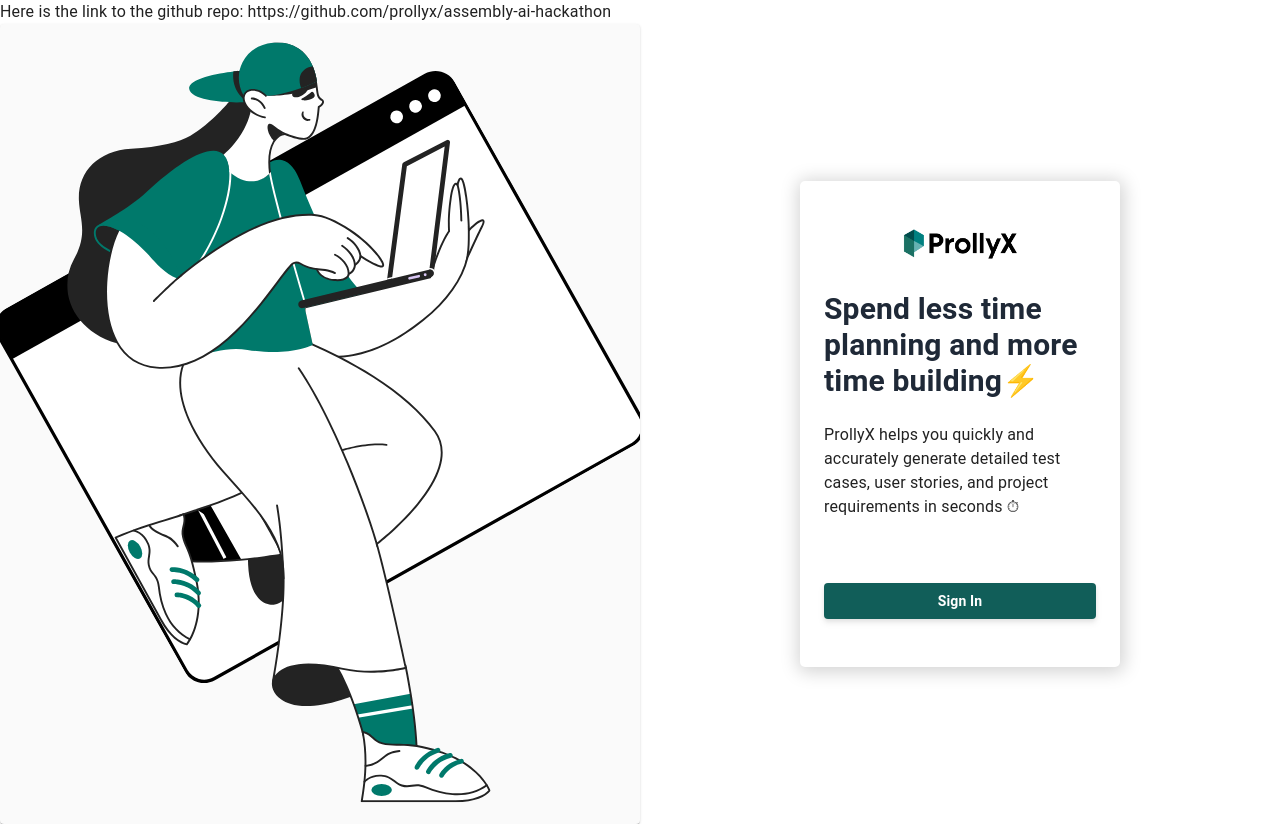
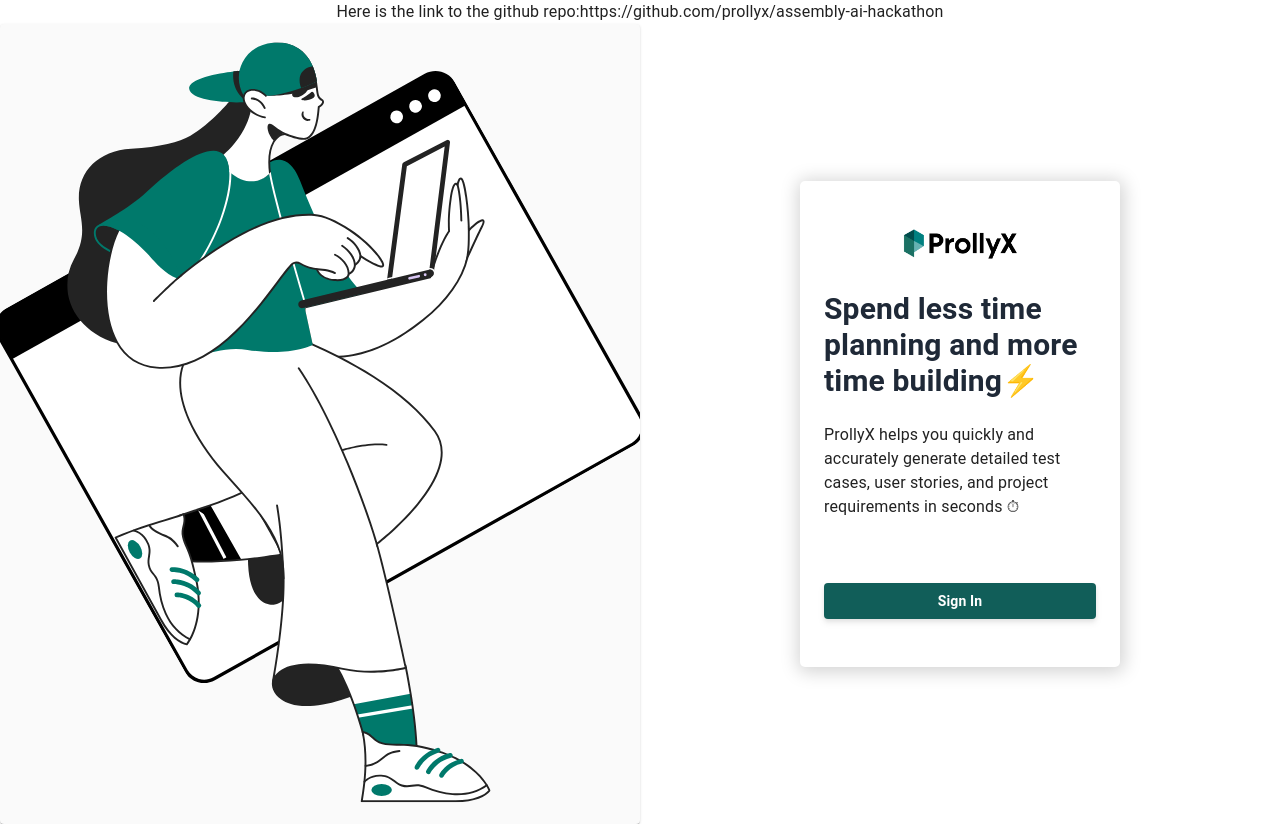
Before and after one commit to prollyx/assembly-ai-hackathon, a Next.js app: page /signup in a window 1280 px wide. Built offline with nearby package versions, Linux system fonts and the light colour scheme; no server answers.

Commit message:
Update _app.tsx

```diff
--- a/src/pages/_app.tsx
+++ b/src/pages/_app.tsx
@@ -11,9 +11,11 @@
       <UserProvider loginUrl="/api/auth/login">
         <SessionProvider>
           <ProjectProvider>
-            <div>
+            <div className="text-center">
               Here is the link to the github repo:
-              https://github.com/prollyx/assembly-ai-hackathon
+              <a href="https://github.com/prollyx/assembly-ai-hackathon">
+                https://github.com/prollyx/assembly-ai-hackathon
+              </a>
             </div>
             <Component {...pageProps} />
           </ProjectProvider>
```
